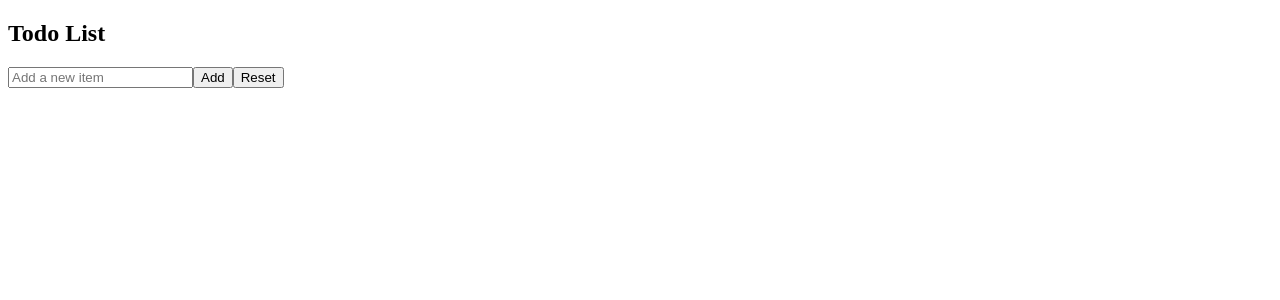
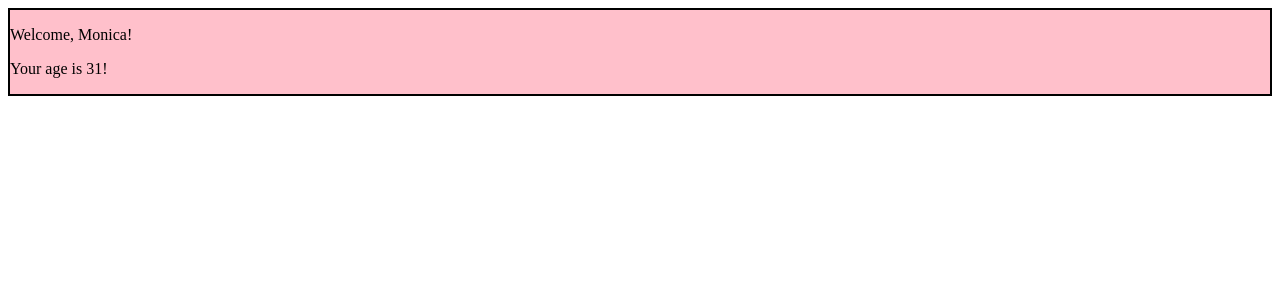
Before and after one commit to monica-lucaci/develhope-react, a React (Vite) app in the folder my-app/: page / in a window 1280 px wide. Shown: the top 300 px of the page. Built offline with nearby package versions, Linux system fonts and the light colour scheme.

Commit message:
style added

```diff
--- a/my-app/package.json
+++ b/my-app/package.json
@@ -11,7 +11,8 @@
   },
   "dependencies": {
     "react": "^18.2.0",
-    "react-dom": "^18.2.0"
+    "react-dom": "^18.2.0",
+    "sass": "^1.69.0"
   },
   "devDependencies": {
     "@types/react": "^18.2.15",
--- a/my-app/src/App.jsx
+++ b/my-app/src/App.jsx
@@ -1,10 +1,11 @@
 import TodoList from "./TodoList";
+import Welcome from "./Welcome";
 
 
 const App = () => {
   return (
     <div>
-    <TodoList  />
+    <Welcome name="Monica" />
     </div>
   );
 };
--- a/my-app/src/Welcome.jsx
+++ b/my-app/src/Welcome.jsx
@@ -2,10 +2,11 @@ import Age from "./age";
 
 const Welcome = ({ name = "guest", age }) => {
   return (
-    <>
+
+    <div className="welcome">
       <p>Welcome, {name}!</p>
-      {<Age age={age} />}
-    </>
+      {<Age age={31} />}
+    </div>
   );
 };
 
--- /dev/null
+++ b/my-app/src/index.css
@@ -0,0 +1,4 @@
+.welcome {
+    background-color: pink;
+    border: 2px solid black;
+}
--- a/my-app/src/index.jsx
+++ b/my-app/src/index.jsx
@@ -1,5 +1,6 @@
 import { createRoot } from "react-dom/client";
 import App from "./App";
+import './index.css'
 
 const root = createRoot(document.getElementById("root"));
 
```
Also changed, not shown: 1 other file (tests, documents, lock files or other folders).
